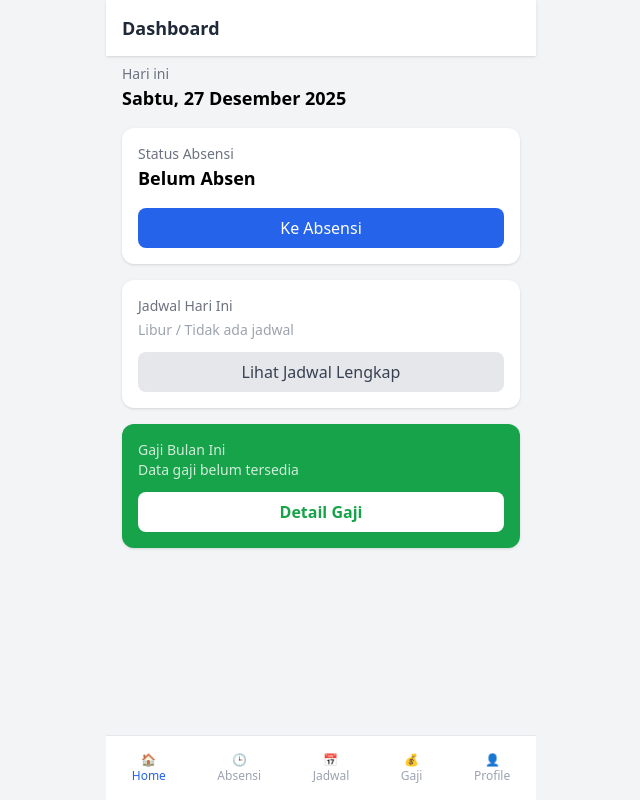
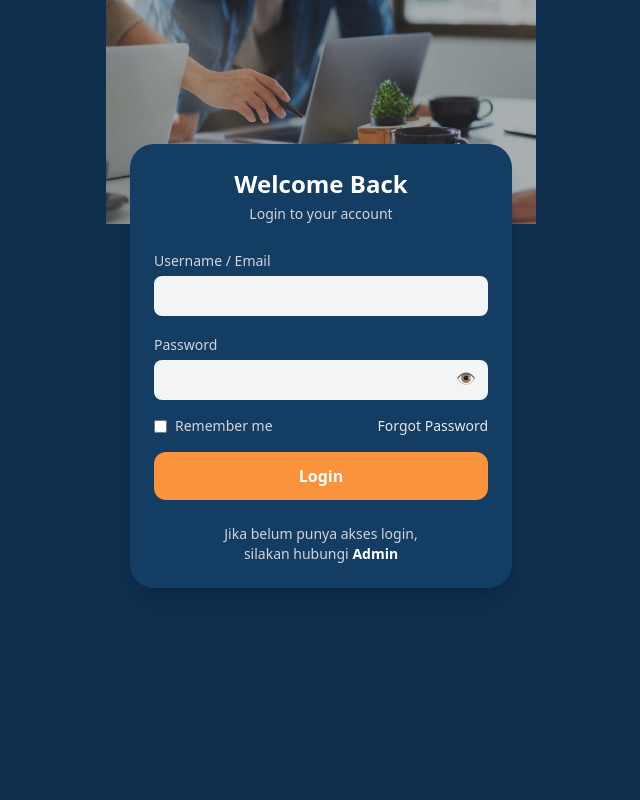
Before and after one commit to sidomulyoadvertisingdev/absensikariawan, a React (Vite) app: page /login in a window 1280 px wide. Before the commit this address led to /dashboard. Shown: the whole page, without its empty margins (319-959 px from the left). Built offline with nearby package versions, Linux system fonts and the light colour scheme; no server answers; sample sign-in values are in the browser's storage.

Commit message:
fix: improve dashboard UI and sync today schedule

```diff
--- a/package.json
+++ b/package.json
@@ -13,6 +13,7 @@
     "axios": "^1.13.2",
     "react": "^19.2.0",
     "react-dom": "^19.2.0",
+    "react-icons": "^5.5.0",
     "react-router-dom": "^6.30.2"
   },
   "devDependencies": {
--- a/src/App.tsx
+++ b/src/App.tsx
@@ -16,23 +16,14 @@ import Profile from "./pages/Profile";
 import RequireAuth from "./auth/RequireAuth";
 
 export default function App() {
-  const token = localStorage.getItem("token");
-  const isAuth = token && token !== "null";
-
   return (
     <BrowserRouter>
       <Routes>
         {/* ROOT */}
-        <Route
-          path="/"
-          element={<Navigate to={isAuth ? "/dashboard" : "/login"} replace />}
-        />
+        <Route path="/" element={<Navigate to="/login" replace />} />
 
         {/* LOGIN */}
-        <Route
-          path="/login"
-          element={isAuth ? <Navigate to="/dashboard" replace /> : <Login />}
-        />
+        <Route path="/login" element={<Login />} />
 
         {/* PROTECTED */}
         <Route
@@ -90,7 +81,7 @@ export default function App() {
         />
 
         {/* FALLBACK */}
-        <Route path="*" element={<Navigate to="/" replace />} />
+        <Route path="*" element={<Navigate to="/login" replace />} />
       </Routes>
     </BrowserRouter>
   );
--- a/src/components/BottomNav.jsx
+++ b/src/components/BottomNav.jsx
@@ -1,39 +1,54 @@
 import { NavLink } from "react-router-dom";
+import {
+  HiOutlineHome,
+  HiOutlineClock,
+  HiOutlineCalendar,
+  HiOutlineCash,
+  HiOutlineUser,
+} from "react-icons/hi";
 
 export default function BottomNav() {
   const linkClass = ({ isActive }) =>
-    `flex flex-col items-center text-xs ${
-      isActive ? "text-blue-600" : "text-gray-400"
+    `flex flex-col items-center text-xs transition ${
+      isActive
+        ? "text-blue-600 font-semibold"
+        : "text-gray-400"
     }`;
 
   return (
-    <nav className="fixed bottom-0 w-full max-w-[430px] bg-white border-t">
+    <nav className="fixed bottom-0 w-full max-w-[430px] bg-white border-t z-20">
       <div className="h-16 flex justify-around items-center">
+
+        {/* ===== DASHBOARD ===== */}
         <NavLink to="/dashboard" className={linkClass}>
-          🏠
-          <span>Home</span>
+          <HiOutlineHome size={22} />
+          <span className="text-[11px] mt-0.5">Home</span>
         </NavLink>
 
+        {/* ===== ABSENSI ===== */}
         <NavLink to="/absensi" className={linkClass}>
-          🕒
-          <span>Absensi</span>
+          <HiOutlineClock size={22} />
+          <span className="text-[11px] mt-0.5">Absensi</span>
         </NavLink>
 
+        {/* ===== JADWAL ===== */}
         <NavLink to="/jadwal" className={linkClass}>
-          📅
-          <span>Jadwal</span>
+          <HiOutlineCalendar size={22} />
+          <span className="text-[11px] mt-0.5">Jadwal</span>
         </NavLink>
 
+        {/* ===== GAJI ===== */}
         <NavLink to="/gaji" className={linkClass}>
-          💰
-          <span>Gaji</span>
+          <HiOutlineCash size={22} />
+          <span className="text-[11px] mt-0.5">Gaji</span>
         </NavLink>
 
         {/* ===== PROFILE ===== */}
         <NavLink to="/profile" className={linkClass}>
-          👤
-          <span>Profile</span>
+          <HiOutlineUser size={22} />
+          <span className="text-[11px] mt-0.5">Profil</span>
         </NavLink>
+
       </div>
     </nav>
   );
--- a/src/pages/Dashboard.jsx
+++ b/src/pages/Dashboard.jsx
@@ -61,70 +61,25 @@ export default function Dashboard() {
   if (loading) {
     return (
       <MobileLayout title="Dashboard">
-        <p className="text-center text-gray-500">Loading...</p>
+        <div className="space-y-4 animate-pulse">
+          <div className="h-24 bg-gray-200 rounded-xl" />
+          <div className="h-14 bg-gray-200 rounded-xl" />
+          <div className="h-32 bg-gray-200 rounded-xl" />
+          <div className="h-40 bg-gray-200 rounded-xl" />
+        </div>
       </MobileLayout>
     );
   }
 
   return (
     <MobileLayout title="Dashboard">
-      {/* HEADER TANGGAL */}
-      <div className="mb-4">
-        <p className="text-sm text-gray-500">Hari ini</p>
-        <p className="text-lg font-bold capitalize">{tanggalHariIni}</p>
-      </div>
-
-      {/* STATUS ABSENSI */}
-      <div className="bg-white rounded-xl shadow p-4 mb-4">
-        <p className="text-sm text-gray-500">Status Absensi</p>
-        <p className="text-lg font-bold capitalize">
-          {(absensi?.status || "belum_absen").replace("_", " ")}
-        </p>
-
-        <div className="text-xs text-gray-400 mt-1">
-          {absensi?.jam_masuk && <p>Masuk: {absensi.jam_masuk}</p>}
-          {absensi?.jam_pulang && <p>Pulang: {absensi.jam_pulang}</p>}
-        </div>
-
-        <button
-          onClick={() => navigate("/absensi")}
-          className="mt-3 w-full bg-blue-600 text-white py-2 rounded-lg"
-        >
-          Ke Absensi
-        </button>
-      </div>
-
-      {/* JADWAL HARI INI */}
-      <div className="bg-white rounded-xl shadow p-4 mb-4">
-        <p className="text-sm text-gray-500">Jadwal Hari Ini</p>
-
-        {jadwalHariIni && jadwalHariIni.jam_masuk ? (
-          <div className="text-sm mt-1">
-            <p>⏰ Masuk: <b>{jadwalHariIni.jam_masuk}</b></p>
-            <p>🍽 Istirahat: <b>{jadwalHariIni.istirahat_mulai} - {jadwalHariIni.istirahat_selesai}</b></p>
-            <p>🏁 Pulang: <b>{jadwalHariIni.jam_pulang}</b></p>
-          </div>
-        ) : (
-          <p className="text-sm text-gray-400 mt-1">
-            Libur / Tidak ada jadwal
-          </p>
-        )}
-
-        <button
-          onClick={() => navigate("/jadwal")}
-          className="mt-3 w-full bg-gray-200 text-gray-700 py-2 rounded-lg"
-        >
-          Lihat Jadwal Lengkap
-        </button>
-      </div>
-
-      {/* RINGKASAN GAJI */}
-      <div className="bg-green-600 text-white rounded-xl shadow p-4">
+      {/* ================= GAJI ================= */}
+      <div className="bg-blue-600 text-white rounded-xl p-4 mb-4 shadow">
         <p className="text-sm opacity-80">Gaji Bulan Ini</p>
 
         {gaji ? (
           <>
-            <p className="text-xl font-bold">
+            <p className="text-xl font-bold mt-1">
               Rp {Number(gaji.total_gaji).toLocaleString("id-ID")}
             </p>
             <p className="text-xs opacity-80">
@@ -136,12 +91,101 @@ export default function Dashboard() {
             Data gaji belum tersedia
           </p>
         )}
+      </div>
+
+      {/* ================= TANGGAL ================= */}
+      <div className="bg-white rounded-xl p-3 mb-4 shadow text-center">
+        <p className="text-sm text-gray-600">
+          Hari ini
+        </p>
+        <p className="font-semibold text-gray-800">
+          {tanggalHariIni}
+        </p>
+      </div>
+
+      {/* ================= STATUS ABSENSI ================= */}
+      <div className="bg-white rounded-xl p-4 mb-4 shadow">
+        <p className="text-sm font-semibold mb-3">
+          STATUS ABSENSI
+        </p>
+
+        <div className="space-y-2 text-sm">
+          <div className="flex justify-between items-center">
+            <span className="flex items-center gap-2">
+              <span className="w-6 h-6 rounded-full bg-green-100 text-green-600 flex items-center justify-center">
+                ✓
+              </span>
+              Masuk
+            </span>
+            <span className="font-semibold">
+              {absensi?.jam_masuk || "--:--"}
+            </span>
+          </div>
+
+          <div className="flex justify-between items-center">
+            <span className="flex items-center gap-2">
+              <span className="w-6 h-6 rounded-full bg-blue-100 text-blue-600 flex items-center justify-center">
+                →
+              </span>
+              Pulang
+            </span>
+            <span className="font-semibold">
+              {absensi?.jam_pulang || "--:--"}
+            </span>
+          </div>
+        </div>
 
         <button
-          onClick={() => navigate("/gaji")}
-          className="mt-3 w-full bg-white text-green-600 py-2 rounded-lg font-semibold"
+          onClick={() => navigate("/absensi")}
+          className="mt-4 w-full bg-blue-600 text-white py-2 rounded-lg font-semibold"
         >
-          Detail Gaji
+          Ke Absensi
+        </button>
+      </div>
+
+      {/* ================= JADWAL ================= */}
+      <div className="bg-white rounded-xl p-4 mb-6 shadow">
+        <p className="text-sm font-semibold mb-3">
+          JADWAL HARI INI
+        </p>
+
+        {jadwalHariIni && jadwalHariIni.jam_masuk ? (
+          <div className="space-y-2 text-sm">
+            <div className="flex justify-between">
+              <span className="flex items-center gap-2">
+                ⏰ Masuk
+              </span>
+              <span>{jadwalHariIni.jam_masuk}</span>
+            </div>
+
+            <div className="flex justify-between">
+              <span className="flex items-center gap-2">
+                🍽 Istirahat
+              </span>
+              <span>
+                {jadwalHariIni.istirahat_mulai} -{" "}
+                {jadwalHariIni.istirahat_selesai}
+              </span>
+            </div>
+
+            <div className="flex justify-between">
+              <span className="flex items-center gap-2">
+                🏁 Pulang
+              </span>
+              <span>{jadwalHariIni.jam_pulang}</span>
+            </div>
+          </div>
+        ) : (
+          <p className="text-sm text-gray-400">
+            Libur / Tidak ada jadwal
+          </p>
+        )}
+
+        <button
+          onClick={() => navigate("/jadwal")}
+          className="mt-4 w-full bg-gray-100 text-gray-700 py-2 rounded-lg font-semibold"
+        >
+          Lihat Jadwal Lengkap
         </button>
       </div>
     </MobileLayout>
--- a/src/pages/Login.jsx
+++ b/src/pages/Login.jsx
@@ -5,85 +5,145 @@ import api from "../api/axios";
 export default function Login() {
   const navigate = useNavigate();
 
-  const [email, setEmail] = useState("");
+  const [username, setUsername] = useState("");
   const [password, setPassword] = useState("");
+  const [showPassword, setShowPassword] = useState(false);
   const [loading, setLoading] = useState(false);
   const [error, setError] = useState("");
 
-  const handleLogin = async (e) => {
+  const submit = async (e) => {
     e.preventDefault();
     setLoading(true);
     setError("");
 
     try {
+      /**
+       * 🔑 PENTING
+       * Backend Laravel VALIDASI PAKAI `email`
+       * UI tetap boleh tulis "Username"
+       */
       const res = await api.post("/login", {
-        email,
-        password,
+        email: username,     // ✅ INI KUNCI (bukan username)
+        password: password,
       });
 
-      // SIMPAN DATA LOGIN
       localStorage.setItem("token", res.data.token);
-      localStorage.setItem("name", res.data.user.name);
-      localStorage.setItem("email", res.data.user.email);
-      localStorage.setItem("role", res.data.user.role);
-
-      navigate("/dashboard", { replace: true });
+      navigate("/dashboard");
     } catch (err) {
-      setError("Email atau password salah");
+      setError(
+        err.response?.data?.message ||
+          "Username atau password salah"
+      );
     } finally {
       setLoading(false);
     }
   };
 
   return (
-    <div className="min-h-screen bg-gray-100 flex items-center justify-center px-4">
-      <div className="w-full max-w-sm bg-white rounded-xl shadow p-6">
-        <h1 className="text-xl font-semibold text-center mb-2">
-          Login
+    <div className="min-h-screen bg-[#0f2f4f] flex justify-center">
+      <div className="w-full max-w-[430px] relative">
+
+        {/* ===== BACKGROUND IMAGE (ATAS SAJA) ===== */}
+        <div
+          className="h-56 w-full bg-cover bg-center"
+          style={{
+            backgroundImage: "url('/login-bg.jpg')",
+          }}
+        >
+          <div className="w-full h-full bg-black/30" />
+        </div>
+
+        {/* ===== FORM CARD ===== */}
+        <div className="-mt-20 px-6">
+          <div className="bg-[#143d63] rounded-3xl p-6 shadow-xl">
+
+            {/* TITLE */}
+            <h1 className="text-white text-2xl font-bold text-center">
+              Welcome Back
             </h1>
-        <p className="text-sm text-gray-500 text-center mb-6">
-          Silakan masuk untuk melanjutkan
+            <p className="text-center text-gray-300 text-sm mt-1">
+              Login to your account
             </p>
 
+            {/* ERROR */}
             {error && (
-          <div className="mb-4 text-sm text-red-600 bg-red-50 p-2 rounded">
+              <div className="mt-4 bg-red-100 text-red-600 text-sm p-2 rounded">
                 {error}
               </div>
             )}
 
-        <form onSubmit={handleLogin} className="space-y-4">
+            {/* FORM */}
+            <form onSubmit={submit} className="mt-6 space-y-4">
+
+              {/* USERNAME / EMAIL */}
               <div>
-            <label className="block text-sm mb-1">Email</label>
+                <label className="text-sm text-gray-300">
+                  Username / Email
+                </label>
                 <input
-              type="email"
-              value={email}
-              onChange={(e) => setEmail(e.target.value)}
-              className="w-full border rounded-lg px-3 py-2 focus:outline-none focus:ring focus:ring-blue-200"
-              placeholder="email@example.com"
+                  type="text"
+                  value={username}
+                  onChange={(e) => setUsername(e.target.value)}
                   required
+                  className="mt-1 w-full rounded-lg bg-gray-100 px-3 py-2 outline-none"
                 />
               </div>
 
+              {/* PASSWORD */}
               <div>
-            <label className="block text-sm mb-1">Password</label>
+                <label className="text-sm text-gray-300">
+                  Password
+                </label>
+                <div className="relative">
                   <input
-              type="password"
+                    type={showPassword ? "text" : "password"}
                     value={password}
                     onChange={(e) => setPassword(e.target.value)}
-              className="w-full border rounded-lg px-3 py-2 focus:outline-none focus:ring focus:ring-blue-200"
-              placeholder="••••••••"
                     required
+                    className="mt-1 w-full rounded-lg bg-gray-100 px-3 py-2 outline-none pr-10"
                   />
+                  <button
+                    type="button"
+                    onClick={() => setShowPassword(!showPassword)}
+                    className="absolute right-3 top-1/2 -translate-y-1/2 text-gray-500"
+                  >
+                    {showPassword ? "🙈" : "👁"}
+                  </button>
+                </div>
               </div>
 
+              {/* REMEMBER */}
+              <div className="flex justify-between items-center text-sm text-gray-300">
+                <label className="flex items-center gap-2">
+                  <input type="checkbox" />
+                  Remember me
+                </label>
+                <span className="text-gray-200">
+                  Forgot Password
+                </span>
+              </div>
+
+              {/* BUTTON */}
               <button
-            type="submit"
                 disabled={loading}
-            className="w-full bg-blue-600 text-white py-2 rounded-lg hover:bg-blue-700 transition disabled:opacity-50"
+                className="w-full bg-orange-400 hover:bg-orange-500 text-white py-3 rounded-xl font-semibold transition disabled:opacity-60"
               >
-            {loading ? "Loading..." : "Login"}
+                {loading ? "Logging in..." : "Login"}
               </button>
             </form>
+
+            {/* INFO */}
+            <p className="text-center text-gray-300 text-sm mt-6">
+              Jika belum punya akses login,
+              <br />
+              silakan hubungi{" "}
+              <span className="text-white font-semibold">
+                Admin
+              </span>
+            </p>
+
+          </div>
+        </div>
       </div>
     </div>
   );
```
Also changed, not shown: src/api/axios.js (+2 -18 lines), src/pages/Absensi.jsx (+122 -72 lines), src/pages/Profile.jsx (+49 -22 lines), public/login-bg.jpg (added), 1 other file (tests, documents, lock files or other folders). Lines whose indentation alone changed are shown as unchanged.
